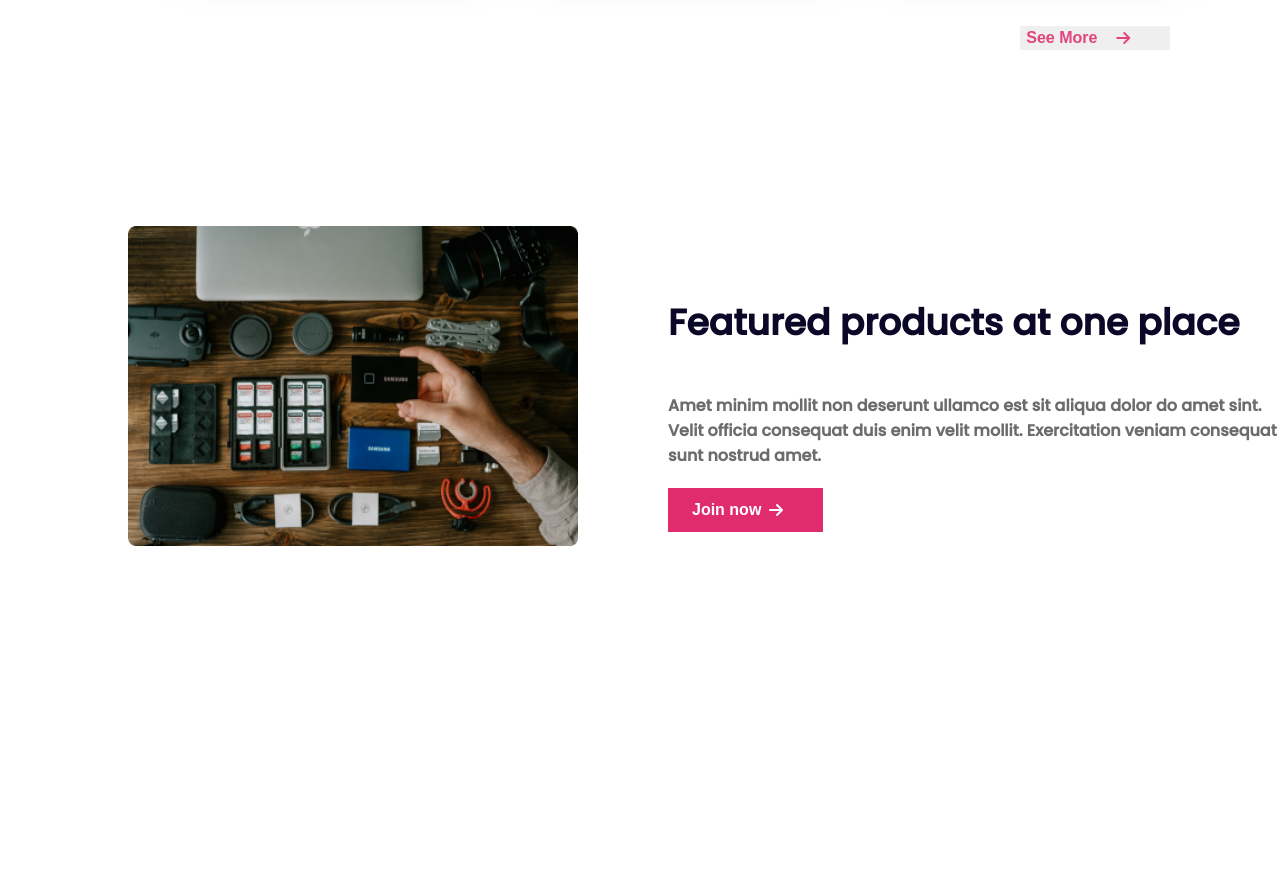
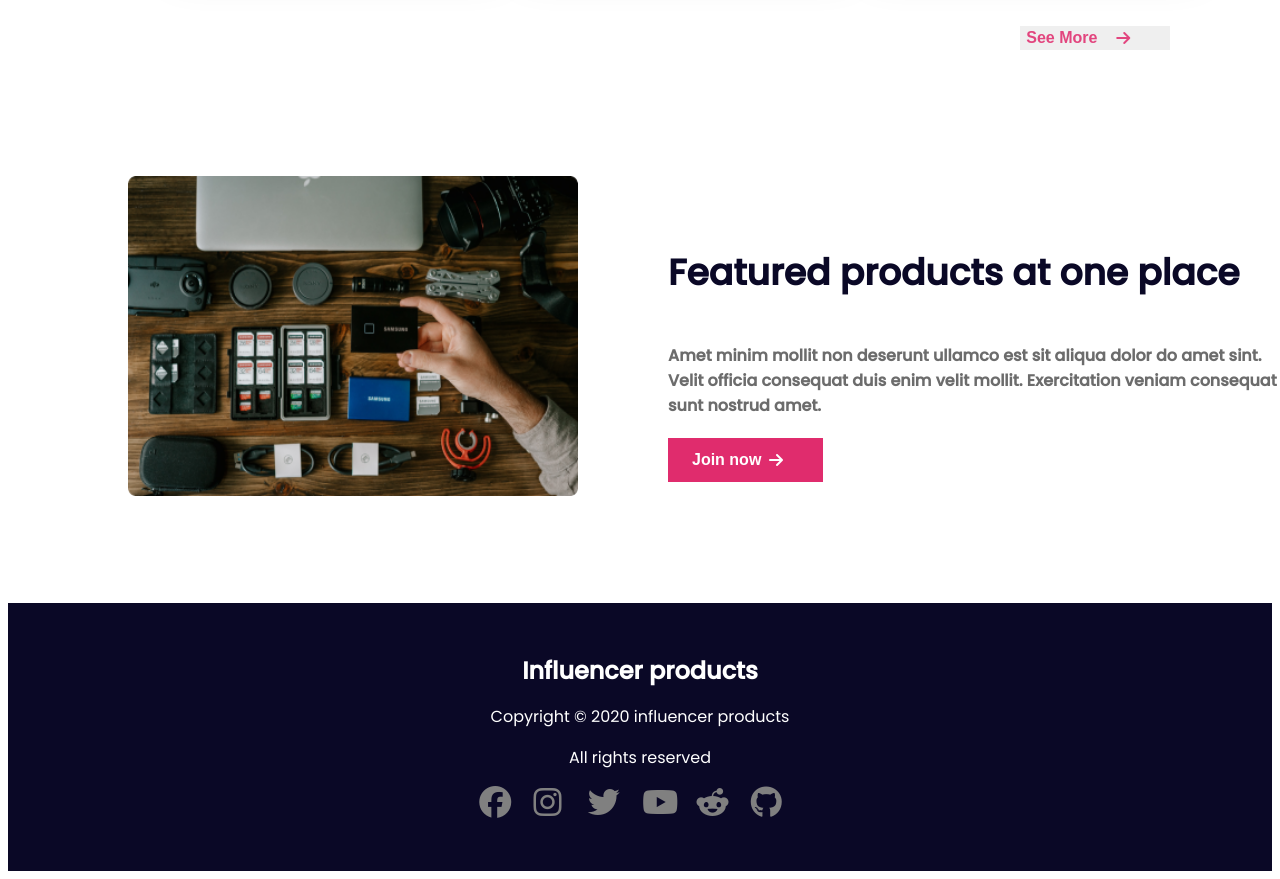
Before and after one commit to nahidn228/influencer-gear, a plain HTML site: page index.html in a window 1280 px wide. Shown: the part 2520-3399 px from the top of the page. Before the commit the page ends 3131 px from the top, so only its background shows below. Drawn offline with Linux system fonts and the light colour scheme.

Commit message:
complete

```diff
--- a/index.html
+++ b/index.html
@@ -256,6 +256,22 @@
         </div>
       </section>
     </main>
-    <footer></footer>
+    <footer class="footer">
+      <div></div>
+      <div class="main">
+        <div class="title">Influencer products</div>
+        <p>Copyright © 2020 influencer products</p>
+        <p>All rights reserved</p>
+        <div class="scocial-icoan">
+          <i class="fa-brands fa-facebook icoan"></i>
+          <i class="fa-brands fa-instagram icoan"></i>
+          <i class="fa-brands fa-twitter icoan"></i>
+          <i class="fa-brands fa-youtube icoan"></i>
+          <i class="fa-brands fa-reddit-alien icoan"></i>
+          <i class="fa-brands fa-github icoan"></i>
+        </div>
+      </div>
+      <div></div>
+    </footer>
   </body>
 </html>
--- a/styles/style.css
+++ b/styles/style.css
@@ -193,7 +193,7 @@ h1 {
   grid-template-columns: repeat(2, 1fr);
   align-items: center;
   justify-items: center;
-  margin-top: 100px;
+  margin-top: 50px;
   padding: 50px 120px;
 }
 .featured-products img {
@@ -239,3 +239,29 @@ h4 {
   padding-left: 1.5em;
   margin-top: 20px;
 }
+
+/* -------------------------------------
+      Footer
+   ------------------------------------- */
+
+.footer {
+  display: flex;
+  justify-content: center;
+  text-align: center;
+  background-color: #0a0826;
+  margin-top: 50px;
+}
+.main {
+  color: #ffffff;
+  padding-top: 50px;
+  padding-bottom: 50px;
+}
+.title {
+  font-weight: 700;
+  font-size: 24px;
+}
+.icoan {
+  font-size: 32px;
+  width: 16px;
+  color: gray;
+}
```
